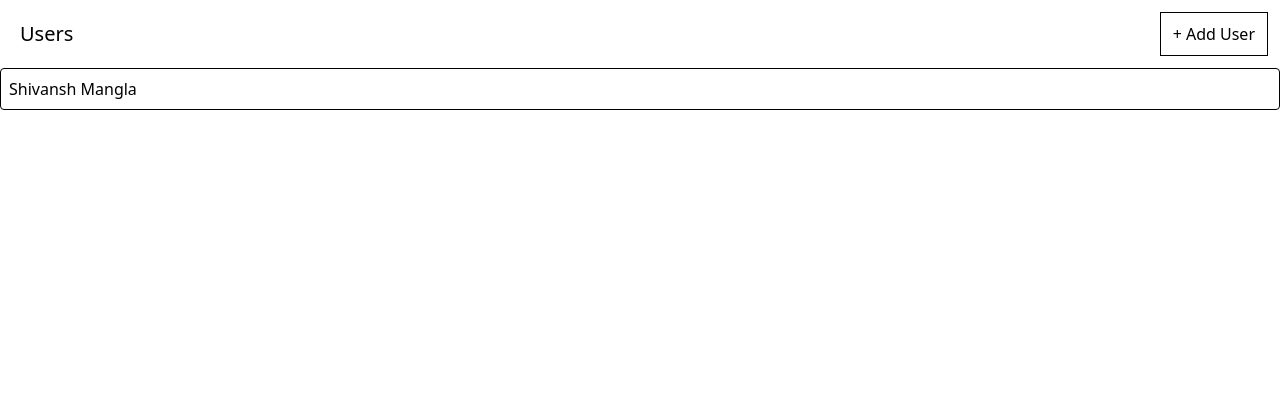
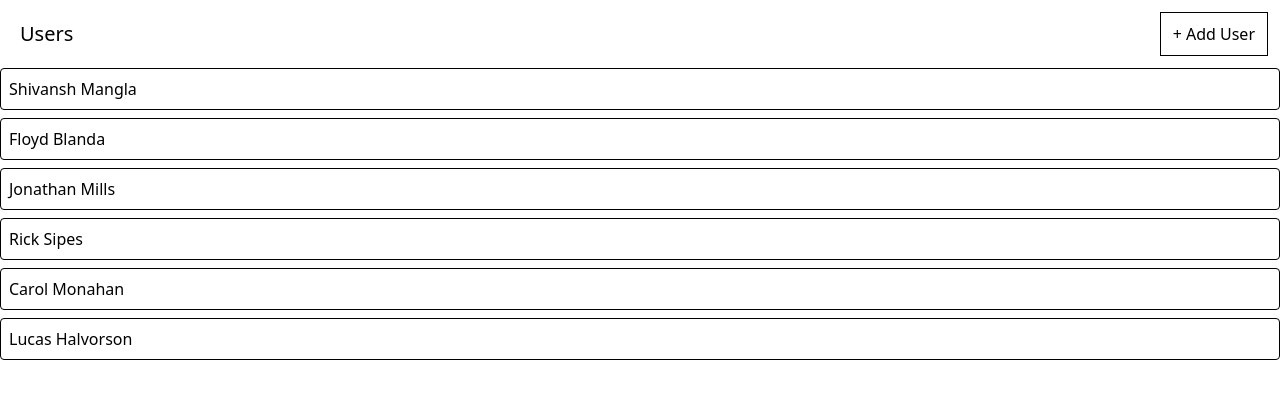
Before and after one commit to shivansh-mangla/react-redux-users-album, a React app: page / in a window 1280 px wide. Shown: the top 398 px of the page. Built offline with nearby package versions, Linux system fonts and the light colour scheme; data requests are answered from the project's data file; the HTML template or start-up script is replaced by a standard one.

Commit message:
Added addUsers loading using state

```diff
--- a/db.json
+++ b/db.json
@@ -3,6 +3,26 @@
     {
       "id": 1,
       "name": "Shivansh Mangla"
+    },
+    {
+      "name": "Floyd Blanda",
+      "id": 2
+    },
+    {
+      "name": "Jonathan Mills",
+      "id": 3
+    },
+    {
+      "name": "Rick Sipes",
+      "id": 4
+    },
+    {
+      "name": "Carol Monahan",
+      "id": 5
+    },
+    {
+      "name": "Lucas Halvorson",
+      "id": 6
     }
   ],
   "albums": [],
--- a/src/components/UsersList.js
+++ b/src/components/UsersList.js
@@ -1,28 +1,55 @@
-import { useEffect } from 'react';
+import { useEffect, useState } from 'react';
 import { useDispatch, useSelector } from 'react-redux';
 import { fetchUsers, addUser } from '../store';
 import Button from './Button';
 import Skeleton from './Skeleton';
 
 function UsersList() {
+
+  const [isLoadingUsers, setIsLoadingUsers] = useState(false);
+  const [loadingUsersError, setLoadingUsersError] = useState(null);
+
+  const [isCreatingUser, setIsCreatingUser] = useState(false);
+  const [creatingUserError, setCreatingUserError] = useState(null);
+
+
   const dispatch = useDispatch();
-  const { isLoading, data, error } = useSelector((state) => {
-    return state.users;
-  });
+  // const { isLoading, data, error } = useSelector((state) => {
+  //   return state.users;
+  // });
+  const {data} = useSelector((state) => {
+      return state.users;
+    });
+  useEffect(() => {
+    setIsLoadingUsers(true);
 
-  useEffect(() => {
-    dispatch(fetchUsers());
+    dispatch(fetchUsers())
+      .unwrap()
+      .then(() => {
+        // setIsLoadingUsers(false);
+      })
+      .catch((err) => {
+        setLoadingUsersError(err)
+      })
+      .finally(() => {
+        setIsLoadingUsers(false);
+      })
   }, [dispatch]);
 
   const handleUserAdd = () => {
-    dispatch(addUser());
+    setIsCreatingUser(true);
+
+    dispatch(addUser())
+      .unwrap()
+      .catch((err) => setCreatingUserError(err))
+      .finally(() => setIsCreatingUser(false))
   };
 
-  if (isLoading) {
+  if (isLoadingUsers) {
     return <Skeleton times={6} className="h-10 w-full" />;
   }
 
-  if (error) {
+  if (loadingUsersError) {
     return <div>Error fetching data...</div>;
   }
 
@@ -40,7 +67,11 @@ function UsersList() {
     <div>
       <div className="flex flex-row justify-between m-3">
         <h1 className="m-2 text-xl">Users</h1>
-        <Button onClick={handleUserAdd}>+ Add User</Button>
+        {
+          isCreatingUser
+            ? <Button>Creating User...</Button>
+            : <Button onClick={handleUserAdd}>+ Add User</Button>
+        }
       </div>
       {renderedUsers}
     </div>
--- a/src/store/thunks/addUser.js
+++ b/src/store/thunks/addUser.js
@@ -7,7 +7,18 @@ const addUser = createAsyncThunk('users/add', async () => {
     name: faker.name.fullName(),
   });
 
+  // DEV ONLY!!!
+
+  await pause(2000);
+
   return response.data;
 });
 
+// DEV ONLY!!!
+const pause = (duration) => {
+  return new Promise((resolve) => {
+    setTimeout(resolve, duration);
+  });
+};
+
 export { addUser };
```
